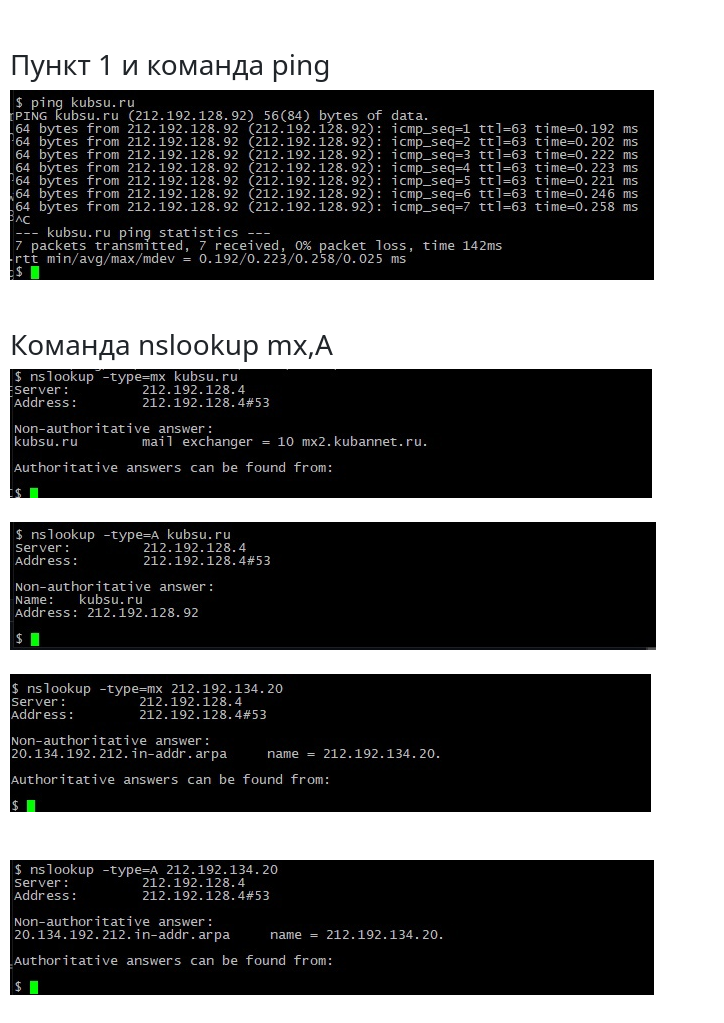
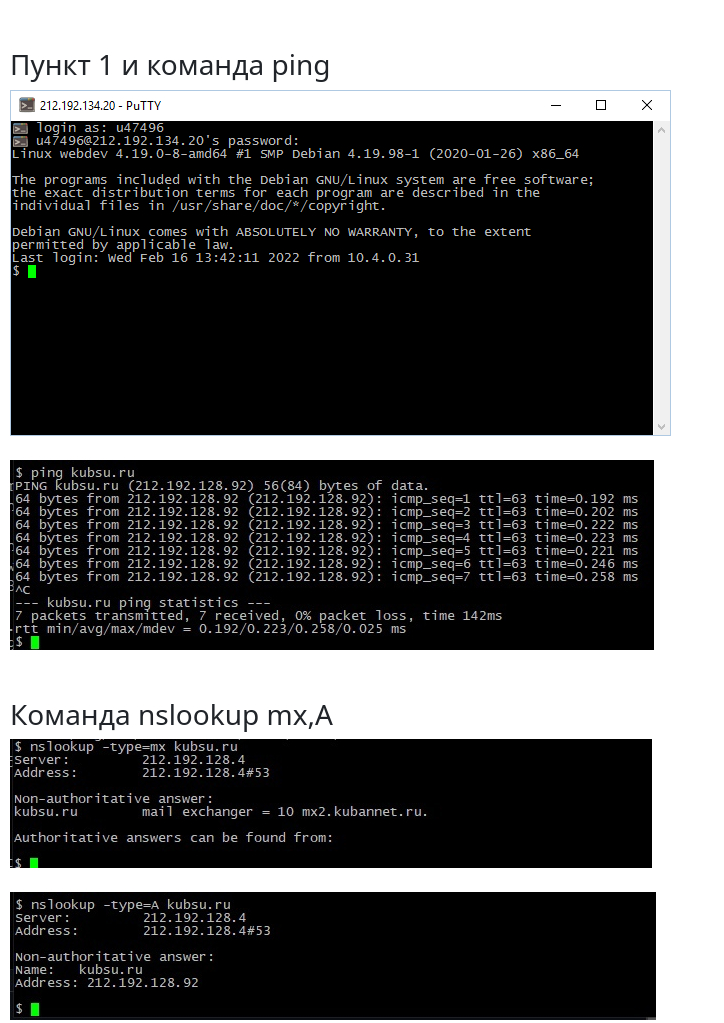
Before and after one commit to s0160166/PUTTY, a plain HTML site: page index.html in a window 1280 px wide. Shown: the top 1023 px of the page, without its empty margins (0-724 px from the left). Drawn offline with nearby package versions, Linux system fonts and the light colour scheme.

Commit message:
commit 4

```diff
--- a/index.html
+++ b/index.html
@@ -13,6 +13,8 @@
         <br>
         <br>
         <h3 style="margin-left: 10px;">Пункт 1 и команда ping </h3>
+        <div style="margin-left: 10px;"><img src="img/0.png" class="img-responsive"></div>
+        <br>
         <div style="margin-left: 10px;"><img src="img/1.jpg" class="img-responsive"></div>
         <br>
         <br>
```
